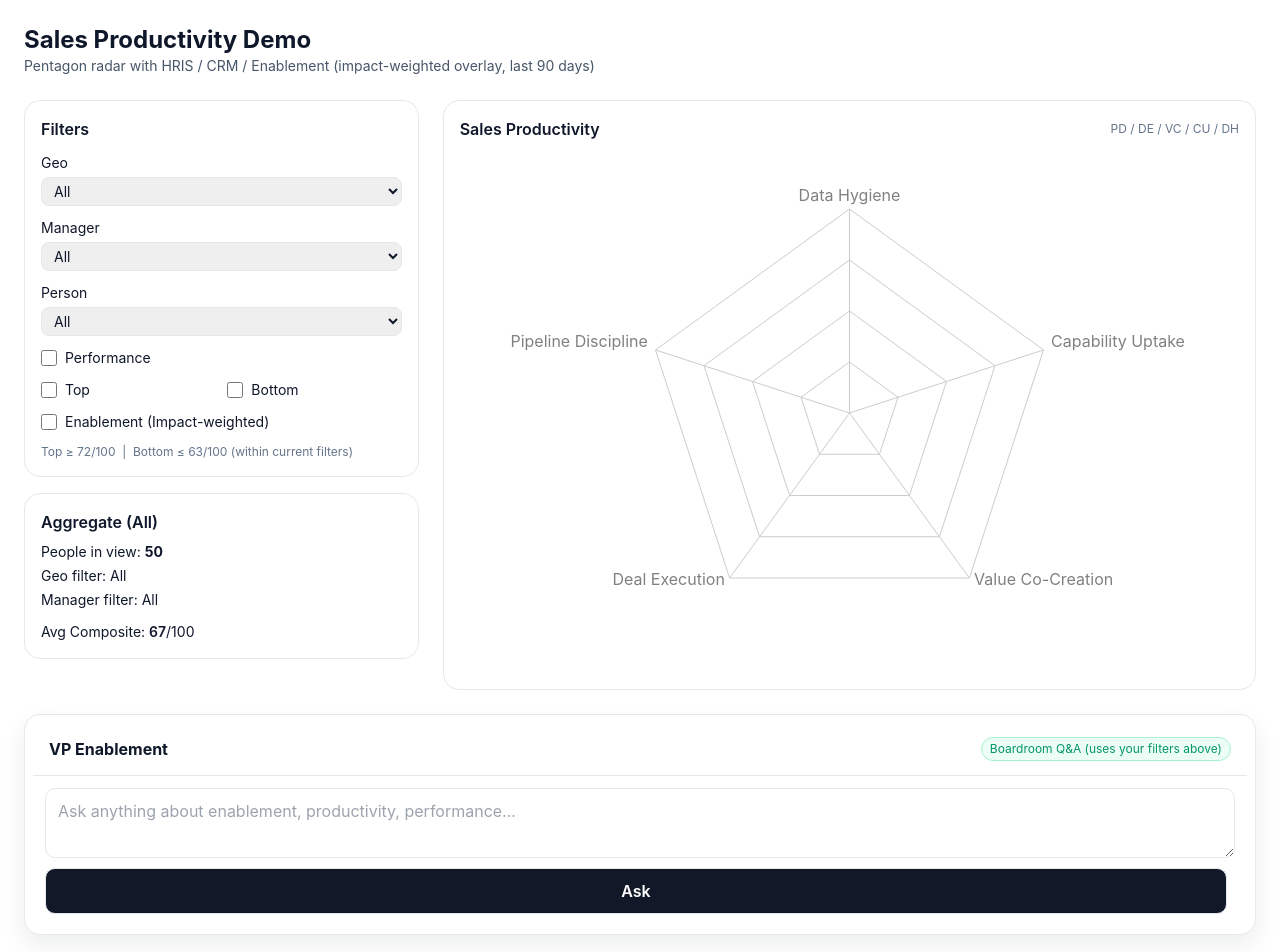
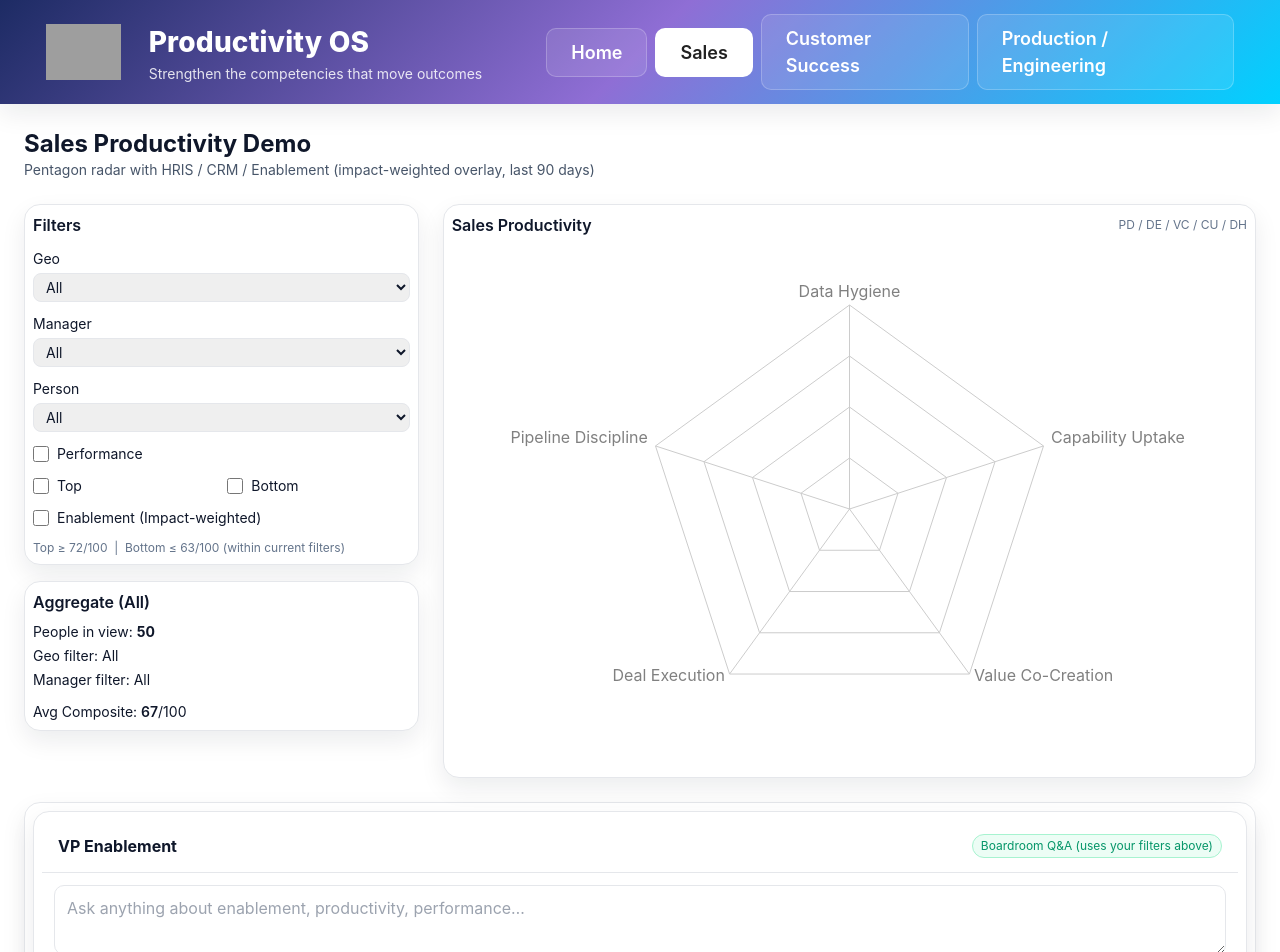
Before and after one commit to ashishvarghese242/sales-productivity-demo, a React (Vite) app: page / in a window 1280 px wide. Shown: the top 952 px of the page. Built offline with nearby package versions, Linux system fonts and the light colour scheme; grey boxes are pictures that could not be loaded.

Commit message:
Update App.jsx

```diff
--- a/src/App.jsx
+++ b/src/App.jsx
@@ -1,4 +1,5 @@
 import React, { useEffect, useMemo, useState } from 'react'
+import Topbar from './components/Topbar.jsx'
 import RadarPentagon from './components/RadarPentagon.jsx'
 import VpEnablement from './components/VpEnablement.jsx'
 
@@ -117,16 +118,12 @@ function compositeOf(person, crmById, lrsById) {
 }
 
 // Enablement overlay (impact-weighted coverage per lever)
-// - Averages over the selected cohort/person
-// - Uses recent window (EVENT_WINDOW_DAYS)
-// - Applies a small visibility floor when there is *some* recent completion
 function lrsImpactCoverageForPeople(personIds, lrsCatalog, lrsEvents) {
-  const EVENT_WINDOW_DAYS = 120; // keep demos healthy; adjust to 90 if you want stricter
+  const EVENT_WINDOW_DAYS = 120
   if (!personIds?.length || !lrsCatalog?.length) {
     return Object.fromEntries(LEVERS.map(l => [l, 0]));
   }
 
-  // Build catalog index per lever, excluding fluff, and compute denominators
   const leverAssets = {};
   const leverDenom = {};
   LEVERS.forEach(l => { leverAssets[l] = []; leverDenom[l] = 0; });
@@ -138,19 +135,15 @@ function lrsImpactCoverageForPeople(personIds, lrsCatalog, lrsEvents) {
     leverDenom[a.lever] += impact;
   });
 
-  // Recent events by selected people
   const cutoff = new Date();
   cutoff.setDate(cutoff.getDate() - EVENT_WINDOW_DAYS);
 
-  // Map: person_id -> Set of completed asset_ids (recent)
   const completedByPerson = {};
   personIds.forEach(pid => completedByPerson[pid] = new Set());
 
   lrsEvents.forEach(e => {
     if (!completedByPerson.hasOwnProperty(e.person_id)) return;
-    // treat 1/true as completion
     if (!e.completed) return;
-    // recent window
     if (e.date) {
       const d = new Date(e.date);
       if (isNaN(d.getTime())) return;
@@ -159,7 +152,6 @@ function lrsImpactCoverageForPeople(personIds, lrsCatalog, lrsEvents) {
     completedByPerson[e.person_id].add(e.asset_id);
   });
 
-  // Aggregate per person -> average
   const sums = Object.fromEntries(LEVERS.map(l => [l, 0]));
   personIds.forEach(pid => {
     LEVERS.forEach(lever => {
@@ -175,14 +167,11 @@ function lrsImpactCoverageForPeople(personIds, lrsCatalog, lrsEvents) {
         }
       });
 
-      // Impact-weighted % with tuning
       const boosted = num * LRS_OVERLAY_MULTIPLIER;
       let pct = Math.round((boosted / denom) * 100);
 
-      // Visibility floor so the polygon doesn't collapse when there *is* recent activity
       if (hasAny && pct > 0 && pct < 12) pct = 12;
 
-      // Clamp
       pct = Math.max(0, Math.min(100, pct));
       sums[lever] += pct;
     });
@@ -195,17 +184,15 @@ function lrsImpactCoverageForPeople(personIds, lrsCatalog, lrsEvents) {
   return avg;
 }
 
-
 // ------------------------------ App ------------------------------
 export default function App() {
   const { hris, crm, lrs, lrsCatalog, lrsEvents } = useData()
 
   const [geo, setGeo] = useState('All')
   const [manager, setManager] = useState('All')
-  const [personId, setPersonId] = useState('All') // default aggregate
+  const [personId, setPersonId] = useState('All')
 
-  // Toggles
-  const [showPerformance, setShowPerformance] = useState(false) // new, default OFF
+  const [showPerformance, setShowPerformance] = useState(false)
   const [showTop, setShowTop] = useState(false)
   const [showBottom, setShowBottom] = useState(false)
   const [showLRS, setShowLRS] = useState(false)
@@ -222,7 +209,6 @@ export default function App() {
       .filter((h) => (manager === 'All' || h.manager_name === manager))
   }, [hris, geo, manager])
 
-  // Reset person if filters hide them
   useEffect(() => {
     if (personId === 'All') return
     const stillVisible = filteredPeople.find((p) => p.person_id === personId)
@@ -271,21 +257,10 @@ export default function App() {
     }
   }, [filteredPeople, crmById, lrsById])
 
-  // Enablement overlay follows current cohort/person selection (independent of toggles)
   const lrsOverlay = useMemo(() => {
     const personIds = personId === 'All' ? filteredPeople.map(p => p.person_id) : [personId]
     return lrsImpactCoverageForPeople(personIds, lrsCatalog, lrsEvents)
   }, [personId, filteredPeople, lrsCatalog, lrsEvents])
-
-  const radarData = useMemo(() => {
-    return LEVERS.map((l) => ({
-      lever: l,
-      selectedScore: selectedScores[l] || 0,
-      topAvg: showTop && topAvgScores ? topAvgScores[l] : undefined,
-      bottomAvg: showBottom && bottomAvgScores ? bottomAvgScores[l] : undefined,
-      lrsOverlay: showLRS && lrsOverlay ? lrsOverlay[l] : undefined,
-    }))
-  }, [selectedScores, showTop, showBottom, showLRS, topAvgScores, bottomAvgScores, lrsOverlay])
 
   const selectedComposite = useMemo(() => {
     const s = selectedScores
@@ -295,6 +270,11 @@ export default function App() {
   }, [selectedScores])
 
   return (
+    <>
+      {/* Top bar at the very top */}
+      <Topbar activeMenu="Sales" />
+
+      {/* Main content */}
       <div className="min-h-screen p-6 bg-white text-slate-900">
         <header className="mb-6">
           <h1 className="text-2xl font-bold">Sales Productivity Demo</h1>
@@ -306,7 +286,7 @@ export default function App() {
         <div className="grid grid-cols-1 lg:grid-cols-3 gap-6">
           {/* LEFT: Filters + Card */}
           <div className="lg:col-span-1 space-y-4">
-          <div className="p-4 rounded-2xl border">
+            <div className="card">
               <h2 className="font-semibold mb-3">Filters</h2>
               <div className="space-y-3">
                 <label className="block text-sm">
@@ -371,7 +351,7 @@ export default function App() {
               </div>
             </div>
 
-          <div className="p-4 rounded-2xl border">
+            <div className="card">
               <h3 className="font-semibold mb-2">{personId === 'All' ? 'Aggregate (All)' : 'Person'}</h3>
               <div className="text-sm space-y-1">
                 {personId === 'All' ? (
@@ -402,12 +382,11 @@ export default function App() {
 
           {/* RIGHT: Radar */}
           <div className="lg:col-span-2 space-y-4">
-          <div className="p-4 rounded-2xl border">
+            <div className="card">
               <div className="flex items-center justify-between mb-3">
                 <h2 className="font-semibold">Sales Productivity</h2>
                 <div className="text-xs text-slate-500">PD / DE / VC / CU / DH</div>
               </div>
-
               <RadarPentagon
                 data={LEVERS.map((l) => ({
                   lever: l,
@@ -426,9 +405,10 @@ export default function App() {
         </div>
 
         {/* --- FULL WIDTH VP ENABLEMENT PANEL --- */}
-      <div className="mt-6">
+        <div className="mt-6 card">
           <VpEnablement geo={geo} manager={manager} personId={personId} />
         </div>
       </div>
+    </>
   )
 }
```
Lines whose indentation alone changed are shown as unchanged.
